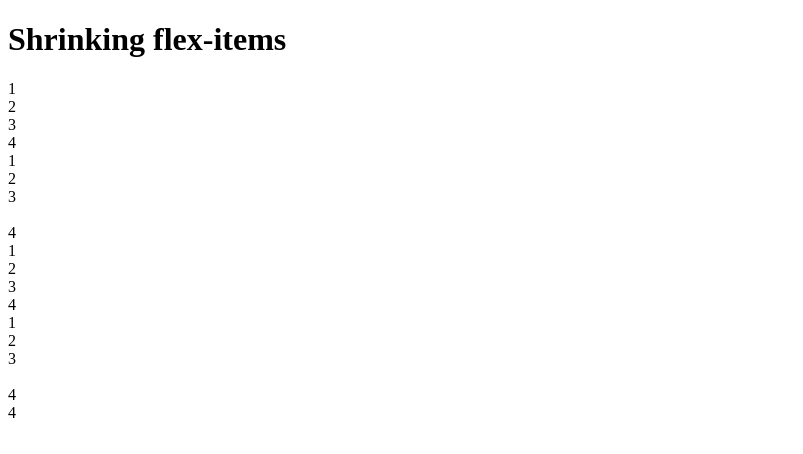
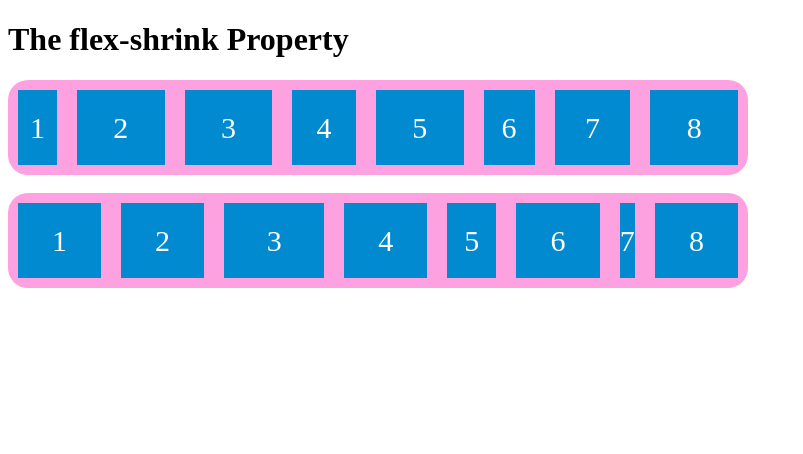
Before and after one commit to Abhi4244/Code3.9, a plain HTML site: page index.html in a window 1280 px wide. Shown: the whole page, without its empty margins (0-803 px from the left). Drawn offline with Linux system fonts and the light colour scheme.

Commit message:
Update index.html

```diff
--- a/index.html
+++ b/index.html
@@ -1,29 +1,34 @@
 <!DOCTYPE html>
 <html>
 <head>
+<link rel="stylesheet" href="style.css">
 </head>
-<body><link rel="stylesheet" type="text/css" href="style.css">
-<h1>Shrinking flex-items</h1>
-<div class="container">
-  <div style="flex-shrink:0">1</div>
-  <div style="flex-shrink:10">2</div>
-  <div style="flex-shrink:4">3</div>
-  <div style="flex-shrink:7">4</div>
-   <div style="flex-shrink:0">1</div>
-  <div style="flex-shrink:1">2</div>
-  <div style="flex-shrink:0">3</div>
-  <br>
-  <div style="flex-shrink:9">4</div>
-   <div style="flex-shrink:0">1</div>
-  <div style="flex-shrink:">2</div>
-  <div style="flex-shrink:5">3</div>
-  <div style="flex-shrink:3">4</div>
-   <div style="flex-shrink:0">1</div>
-  <div style="flex-shrink:3">2</div>
-  <div style="flex-shrink:0">3</div>
-  <br>
-  <div style="flex-shrink:0">4</div>
-  <div style="flex-shrink:3">4</div>
+<body>
+
+<h1>The flex-shrink Property</h1>
+
+
+<div class="flex-container">
+  <div  style="flex-shrink:5">1</div>
+  <div>2</div>
+  <div style="flex-shrink:1">3</div>
+  <div  style="flex-shrink: 3">4</div>
+  <div>5</div>
+  <div style="flex-shrink: 4">6</div>
+ <div style="flex-shrink: 2">7</div>
+  <div>8</div>
 </div>
+<br>
+<div class="flex-container">
+  <div>1</div>
+  <div>2</div>
+  <div style="flex-shrink: 0">3</div>
+  <div>4</div>
+  <div style="flex-shrink:3">5</div>
+  <div>6</div>
+ <div  style="flex-shrink:5">7</div>
+  <div>8</div>
+</div>
+
 </body>
 </html>
```
